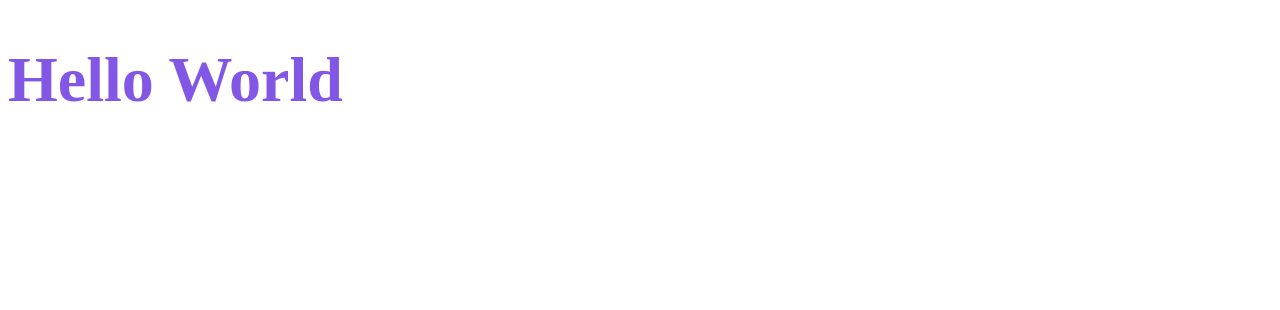
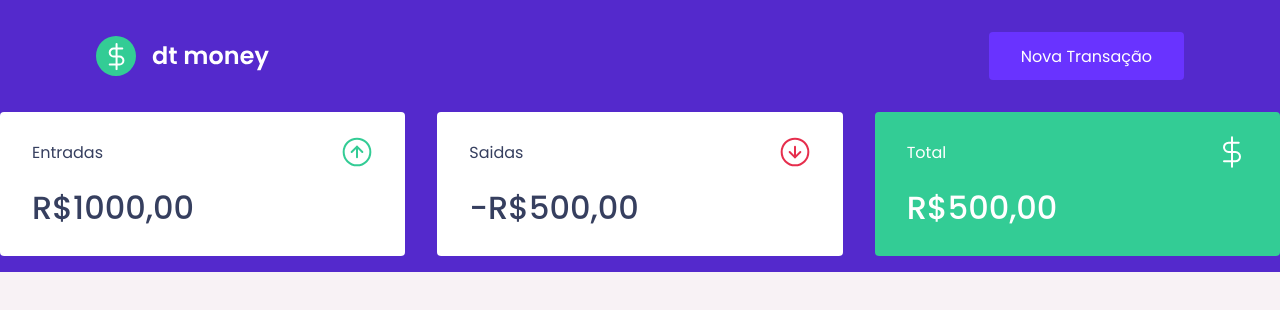
Before and after one commit to ndelanhese/estudo_react, a React (Create React App) app in the folder dt-money/: page / in a window 1280 px wide. Shown: the top 310 px of the page. Built offline with nearby package versions, Linux system fonts and the light colour scheme; the HTML template or start-up script is replaced by a standard one.

Commit message:
Realizando as primeiras telas

```diff
--- a/dt-money/public/index.html
+++ b/dt-money/public/index.html
@@ -1,15 +1,21 @@
 <!DOCTYPE html>
-<html lang="en">
+<html lang="pt-BR">
+
 <head>
   <meta charset="utf-8" />
-    <link rel="icon" href="%PUBLIC_URL%/favicon.ico" />
+  <link rel="preconnect" href="https://fonts.googleapis.com">
+  <link rel="preconnect" href="https://fonts.gstatic.com" crossorigin>
+  <link rel="shortcut icon" href="favicon.png" type="image/png" />
   <meta name="viewport" content="width=device-width, initial-scale=1" />
-
+  <link href="https://fonts.googleapis.com/css2?family=Poppins:wght@400;500;600&family=Roboto:wght@400;700&display=swap"
+    rel="stylesheet">
   <title>DTMoney</title>
 </head>
+
 <body>
   <noscript>You need to enable JavaScript to run this app.</noscript>
   <div id="root"></div>
 
 </body>
+
 </html>
--- a/dt-money/src/App.tsx
+++ b/dt-money/src/App.tsx
@@ -1,15 +1,14 @@
-import styled from 'styled-components';
-
-const Title = styled.h1`
-font-size: 64px;
-color: #8257e6;
-`
+import Header from "./components/Header/Header";
+import Summary from "./components/Summary/Summary";
+import { GlobalStyle } from "./styles/global";
 
 function App() {
   return (
-    <div className="App">
-      <Title >Hello World</Title>
-    </div>
+    <>
+      <Header />
+      <Summary />
+      <GlobalStyle />
+    </>
   );
 }
 
--- /dev/null
+++ b/dt-money/src/components/Dashboard/styles.ts
@@ -0,0 +1,7 @@
+import styled from "styled-components";
+
+export const Container = styled.main`
+max-width: 1120px;
+margin: 0 auto;
+padding: 2.5rem 1rem;
+`
--- /dev/null
+++ b/dt-money/src/components/Header/Header.tsx
@@ -0,0 +1,14 @@
+import React from 'react';
+import logoImg from '../../assets/logo.svg';
+import { Container, Content } from './styles';
+
+const Header = () => {
+    return (<Container>
+        <Content>
+            <img src={logoImg} alt="dt money" />
+            <button type="button">Nova Transação</button>
+        </Content>
+    </Container>);
+}
+
+export default Header;
--- /dev/null
+++ b/dt-money/src/components/Header/styles.ts
@@ -0,0 +1,31 @@
+import styled from "styled-components";
+
+export const Container = styled.header`
+background: var(--blue);
+
+`;
+
+export const Content = styled.div`
+max-width: 1120px;
+margin: 0 auto;
+padding: 2rem 1rem 12rem;
+display: flex;
+align-items: center;
+justify-content: space-between;
+
+button{
+    font-size: 1rem;
+    color: var(--shape);
+    background: var(--blue-light);
+    border: 0;
+    padding: 0 2rem;
+    border-radius: 0.25rem;
+    height: 3rem;
+    transition: filter 0.3s;
+
+    &:hover{
+        filter: brightness(0.9);
+    }
+
+    }
+`
--- /dev/null
+++ b/dt-money/src/components/Summary/Summary.tsx
@@ -0,0 +1,33 @@
+import React from 'react'
+import { Container } from './styles';
+import icomImage from '../../assets/income.svg';
+import outComImage from '../../assets/outcome.svg';
+import totalComImage from '../../assets/total.svg';
+
+const Summary = () => {
+    return (<Container>
+       <div>
+        <header>
+            <p>Entradas</p>
+            <img src={icomImage} alt="Icone de entrada"></img>
+        </header>
+        <strong>R$1000,00</strong>
+       </div>
+       <div>
+        <header>
+            <p>Saidas</p>
+            <img src={outComImage} alt="Icone de saida"></img>
+        </header>
+        <strong>-R$500,00</strong>
+       </div>
+       <div className='highlightBackground'>
+        <header>
+            <p>Total</p>
+            <img src={totalComImage} alt="Icone de total"></img>
+        </header>
+        <strong>R$500,00</strong>
+       </div>
+    </Container>);
+}
+
+export default Summary;
--- /dev/null
+++ b/dt-money/src/components/Summary/styles.ts
@@ -0,0 +1,35 @@
+import styled from "styled-components";
+
+export const Container = styled.div`
+display: grid;
+grid-template-columns: repeat(3, 1fr);
+gap: 2rem;
+margin-top: -10rem;
+
+div{
+    background: var(--shape);
+    padding: 1.5rem 2rem;
+    border-radius: 0.25rem;
+    color: var(--text-title);
+
+    header{
+        display: flex;
+        align-items: center;
+        justify-content: space-between;
+    }
+
+    strong{
+        display: block;
+        margin-top:  1rem;
+        font-size: 2rem;
+        font-weight: 500;
+        line-height: 3rem;
+    }
+
+    &.highlightBackground{
+        background-color: var(--green);
+        color: #fff;
+    }
+
+}
+`;
--- /dev/null
+++ b/dt-money/src/components/TransactionsTable/styles.ts
@@ -0,0 +1,16 @@
+import styled from "styled-components";
+
+export const Container = styled.div`
+margin-top: 4rem;
+
+table{
+    width: 100%;
+    border-spacing: 0 0.5rem;
+
+    th{
+        color: var(--text-body);
+        font-weight: 400;
+        padding: 1rem 2rem;
+    }
+}
+`;
--- /dev/null
+++ b/dt-money/src/styles/global.ts
@@ -0,0 +1,54 @@
+import { createGlobalStyle } from "styled-components";
+
+export const GlobalStyle = createGlobalStyle`
+
+:root{
+    --background: #f8f2f5;
+    --red: #e52e4d;
+    --blue: #5429cc;
+    --blue-light: #6933ff;
+    --text-title: #363f5f;
+    --text-body: #969cb3;
+    --shape: #ffffff;
+    --green: #33cc95;
+}
+
+*{
+    margin: 0;
+    padding: 0;
+    box-sizing: border-box;
+}
+
+html{
+    @media(max-width: 1080px){
+        font-size: 93.75%;
+    }
+    @media(max-width: 720px){
+        font-size: 87.5%;
+    }
+}
+
+body, input, textarea, button{
+    font-family: 'Poppins', sans-serif;
+    font-weight: 400;
+}
+
+strong, h1, h2, h3, h4, h5, h6{
+    font-weight: 600;
+}
+
+body{
+    background: var(--background);
+    -webkit-font-smoothing: antialiased;
+}
+
+button{
+    cursor: pointer;
+}
+
+[disabled]{
+    opacity: 0.6;
+    cursor: not-allowed;
+}
+
+`
```
Also changed, not shown: dt-money/src/components/Dashboard/Dashboard.tsx (added, +14 -0 lines), dt-money/src/components/TransactionsTable/TransactionsTable.tsx (added, +39 -0 lines), dt-money/public/favicon.png (added). Lines whose indentation alone changed are shown as unchanged.
